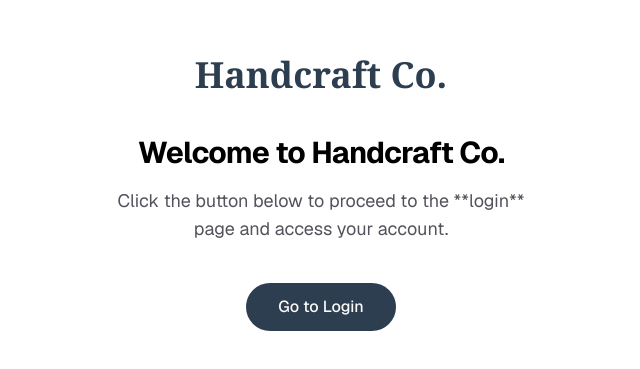
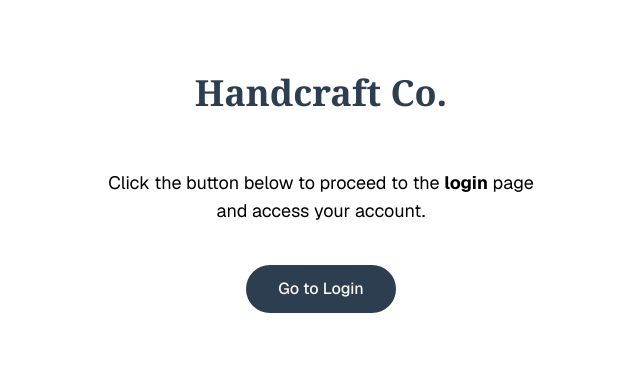
Before and after one commit to RBennyjay/wdd430-t5v2-project, a Next.js app: page / in a window 1280 px wide. Shown: the part 207-576 px from the top of the page, without its empty margins (319-959 px from the left). Built offline with nearby package versions, Linux system fonts and the light colour scheme; no server answers.

Commit message:
updated login page

```diff
--- a/app/login/page.tsx
+++ b/app/login/page.tsx
@@ -71,7 +71,7 @@ export default function LoginPage() {
             <input
               type="email"
               required
-              className="w-full p-3 rounded-xl border border-neutral-300 focus:border-black focus:ring-2 focus:ring-black outline-none"
+              className="w-full p-3 rounded-xl border border-neutral-300 focus:border-black focus:ring-2 focus:ring-black outline-none text-black"
               placeholder="you@example.com"
               value={email}
               onChange={(e) => setEmail(e.target.value)}
@@ -85,7 +85,7 @@ export default function LoginPage() {
             <input
               type="password"
               required
-              className="w-full p-3 rounded-xl border border-neutral-300 focus:border-black focus:ring-2 focus:ring-black outline-none"
+              className="w-full p-3 rounded-xl border border-neutral-300 focus:border-black focus:ring-2 focus:ring-black outline-none text-black"
               placeholder="•••••••••"
               value={password}
               onChange={(e) => setPassword(e.target.value)}
--- a/app/page.tsx
+++ b/app/page.tsx
@@ -1,46 +1,38 @@
 import Link from "next/link";
-// We still need Image for the login button if we use one, but we remove the next.svg usage.
-import Image from "next/image";
 import React from "react";
-
-// NOTE: Since we are not using the full header, we remove the import for MainHeader.
-// import MainHeader from "@/app/ui/home/main-header";
 
 export default function Home() {
   return (
-    // Outer container for the whole screen
-    <div className="flex min-h-screen items-center justify-center bg-zinc-50 font-sans dark:bg-black">
+    <div className="flex min-h-screen items-center justify-center bg-zinc-50 font-sans dark:bg-#FAF9F6">
 
-      {/* 1. Main Content Area */}
-      <main className="flex w-full max-w-3xl flex-col items-center justify-center gap-10 py-32 px-16 bg-white dark:bg-black text-center">
+      <main className="flex w-full max-w-3xl flex-col items-center justify-center gap-10 py-32 px-16 bg-white dark:bg-#FAF9F6 text-center">
 
-        {/* Logo/Branding - Text from MainHeader Component */}
+        {/* Logo/Branding */}
         <Link href="/" className="text-4xl font-serif text-[#2C3E50] font-bold">
           Handcraft Co.
         </Link>
 
         {/* Content Title and Description */}
         <div className="flex flex-col items-center gap-4">
-          <h1 className="text-3xl font-bold tracking-tight text-black dark:text-zinc-50">
-            Welcome to Handcraft Co.
+          <h1 className="text-3xl font-bold tracking-tight text-black">
+            {/* Welcome to Handcraft Co. */}
           </h1>
-          <p className="max-w-md text-lg leading-7 text-zinc-600 dark:text-zinc-400">
-            Click the button below to proceed to the **login** page and access your account.
+          {/* <p className="max-w-md text-lg leading-7 text-b-600 dark:text-zinc-400"> */}
+            <p className="max-w-md text-lg leading-7 text-black">
+            Click the button below to proceed to the <strong>login</strong> page and access your account.
           </p>
         </div>
 
-        {/* Login Button using Next.js Link */}
-        <Link href="/login" passHref legacyBehavior>
-          <a
+        {/* Login Button using modern Link */}
+        <Link
+          href="/login"
           className="flex h-12 w-full items-center justify-center gap-2 rounded-full px-8 text-white transition-colors hover:bg-[#203040] md:w-auto"
-            // Using the defined CSS variable for the Navy button background and Cream text color
           style={{
             backgroundColor: 'var(--navy)',
             color: 'var(--cream)'
           }}
         >
           <span className="cursor-pointer font-medium">Go to Login</span>
-          </a>
         </Link>
 
       </main>
--- a/app/register/page.tsx
+++ b/app/register/page.tsx
@@ -99,7 +99,7 @@ export default function RegisterPage() {
             <input
               type="email"
               required
-              className="w-full p-3 rounded-xl border"
+              className="w-full p-3 rounded-xl border text-black"
               placeholder="you@example.com"
               value={email}
               onChange={(e) => setEmail(e.target.value)}
@@ -113,7 +113,7 @@ export default function RegisterPage() {
             <input
               type="password"
               required
-              className="w-full p-3 rounded-xl border"
+              className="w-full p-3 rounded-xl border text-black"
               placeholder="•••••••••"
               value={password}
               onChange={(e) => setPassword(e.target.value)}
@@ -127,7 +127,7 @@ export default function RegisterPage() {
             <input
               type="password"
               required
-              className="w-full p-3 rounded-xl border"
+              className="w-full p-3 rounded-xl border text-black"
               placeholder="•••••••••"
               value={confirm}
               onChange={(e) => setConfirm(e.target.value)}
@@ -140,7 +140,7 @@ export default function RegisterPage() {
               I want to register as:
             </label>
             <select
-              className="w-full p-3 rounded-xl border"
+              className="w-full p-3 rounded-xl border text-black"
               value={role}
               onChange={(e) => setRole(e.target.value)}
             >
--- a/tailwind.config.ts
+++ b/tailwind.config.ts
@@ -30,14 +30,14 @@ const config: Config = {
       },
 
       fontFamily: {
-        // 🚨 UPDATED: Using the actual CSS variables from Next.js Geist setup
+        //  Using the actual CSS variables from Next.js Geist setup
         // Headings typography (Serif-like Monospace):
         serif: ['var(--font-geist-mono)', ...defaultTheme.fontFamily.serif],
         // Body typography (Sans-serif font):
         sans: ['var(--font-geist-sans)', ...defaultTheme.fontFamily.sans],
       },
 
-      // 🚨 ADDED: Custom Filter for Hero Image Darkening
+      //  Custom Filter for Hero Image Darkening
       brightness: {
         '50': '.50', // Utility class: brightness-50 (equivalent to brightness(50%))
       },
```
Lines whose indentation alone changed are shown as unchanged.
